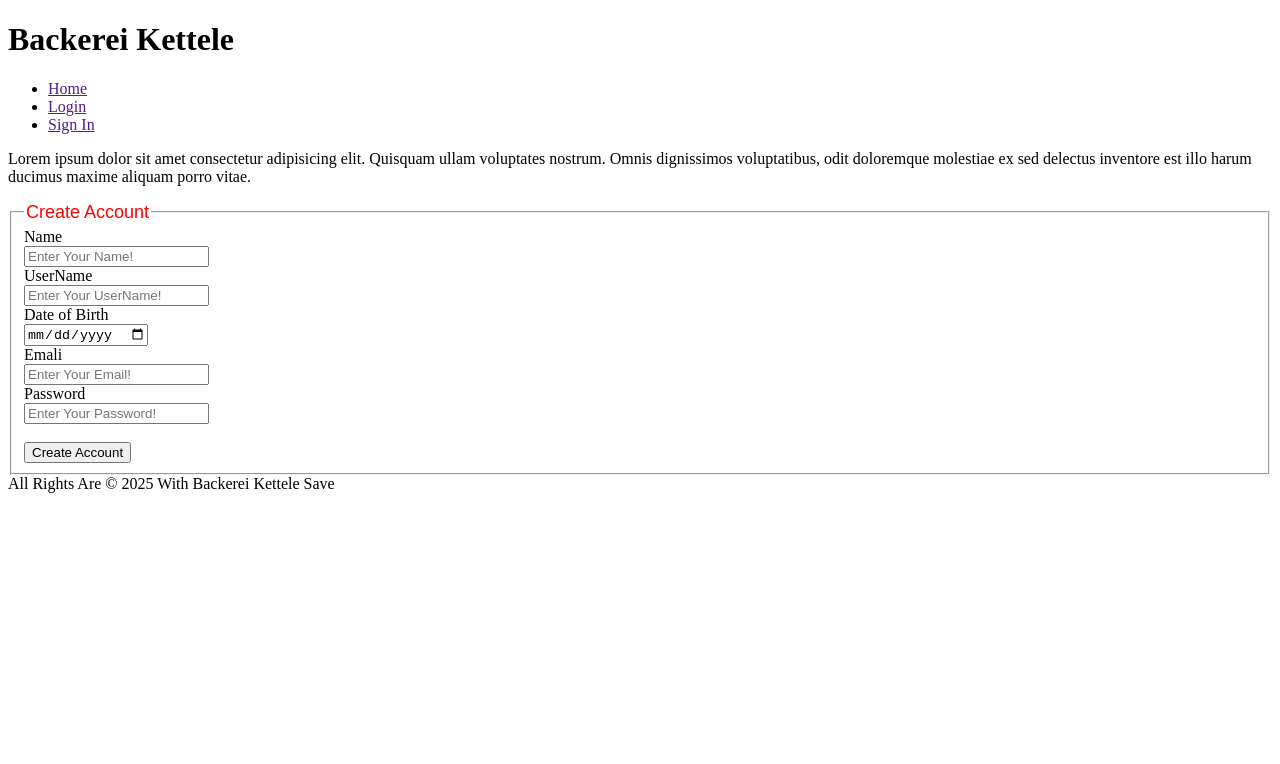
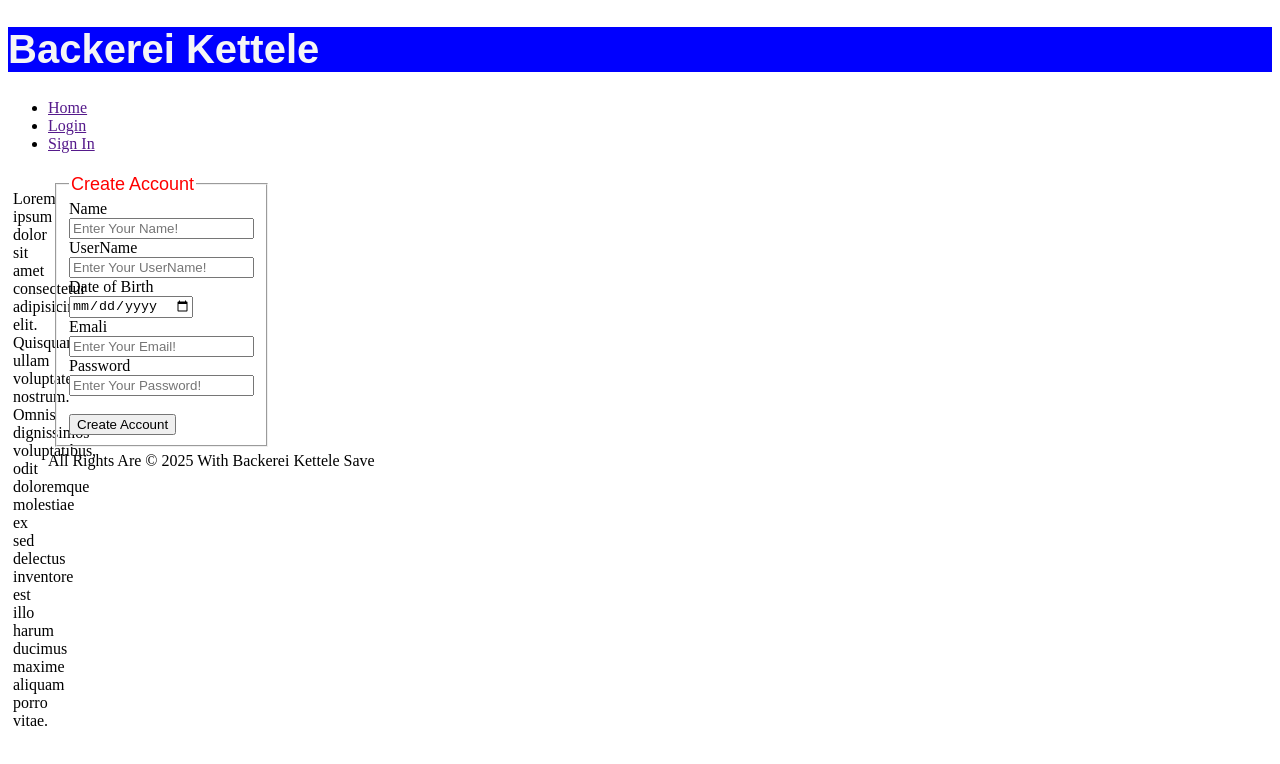
Before and after one commit to naveedsapi/HTML-PRACTICE, a plain HTML site: page CreateAccount.html in a window 1280 px wide. Drawn offline with Linux system fonts and the light colour scheme.

Commit message:
Style Sheet has been Added into Creat Account Page

```diff
--- a/CreateAccount.html
+++ b/CreateAccount.html
@@ -3,6 +3,7 @@
 <head>
     <meta charset="UTF-8">
     <meta name="viewport" content="width=device-width, initial-scale=1.0">
+    <link rel="stylesheet" href="CreatPageStyleSheet/StyleSheetCreatePage.css">
     <title>Document</title>
 </head>
 <body>
--- /dev/null
+++ b/CreatpageStyleSheet/StyleSheetCreatePage.css
@@ -0,0 +1,22 @@
+.header{
+    background-color: blue;
+    color: whitesmoke;
+    font-family: sans-serif;
+    font-size: 20px;
+}
+.body{
+    width:100px;
+}
+.SidLeft{
+float: left;
+padding:5px;
+width: 40px;
+box-sizing: border-box;
+
+}
+.SidRight{
+    float:right;
+    padding: 5px;
+    width: 60px;
+    box-sizing: border-box;
+}
```
